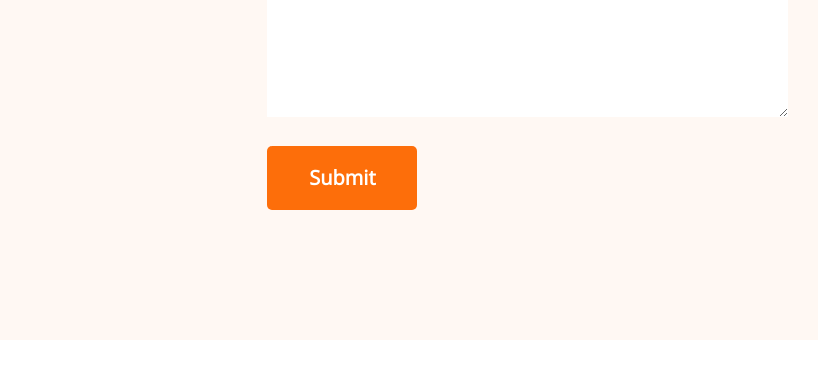
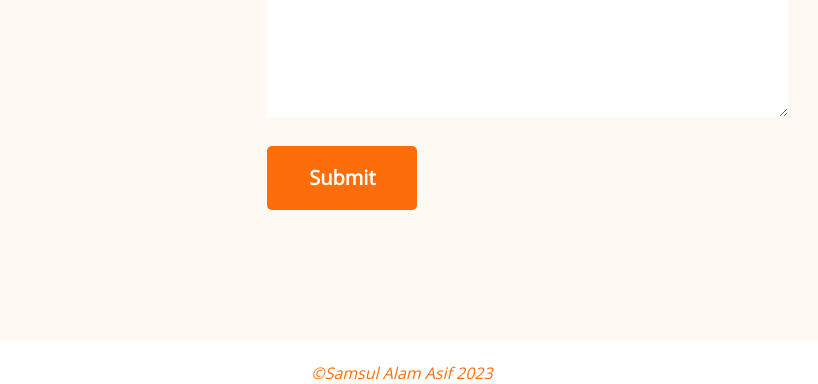
Before and after one commit to samsulalamasif/new-developer-portfolio, a plain HTML site: page index.html in a window 1280 px wide. Shown: the part 3709-4093 px from the top of the page, without its empty margins (238-1056 px from the left). Before the commit the page ends 4049 px from the top, so only its background shows below. Drawn offline with nearby package versions, Linux system fonts and the light colour scheme.

Commit message:
copyrights

```diff
--- a/Stlye/portfolio.css
+++ b/Stlye/portfolio.css
@@ -230,3 +230,11 @@ textarea {
 .contact a {
     text-decoration: none;
 }
+
+footer{
+    text-align: center;
+    font-style: bold;
+    font-style: oblique;
+    color: #FD6E0A;
+
+}
--- a/index.html
+++ b/index.html
@@ -158,7 +158,8 @@
             <div>
                 <h3 class="section-title">Let's Connect</h3>
                 <p>
-                    Please fill out the form on this section to contact with me or call between 9:00 A.M and 8.00 P.M ET, Monday through Friday.
+                    Please fill out the form on this section to contact with me or call between 9:00 A.M and 8.00 P.M
+                    ET, Monday through Friday.
                 </p>
                 <a href="https://www.facebook.com/mdsamsulalamasif/">
                     <img src="/images/icons/facebook.png" alt="">
@@ -180,12 +181,8 @@
                 </form>
             </div>
         </section>
-
-
     </main>
-    <footer>
-
-    </footer>
+    <br>
+    <footer>©Samsul Alam Asif 2023</footer>
 </body>
-
 </html>
```
Lines whose indentation alone changed are shown as unchanged.
